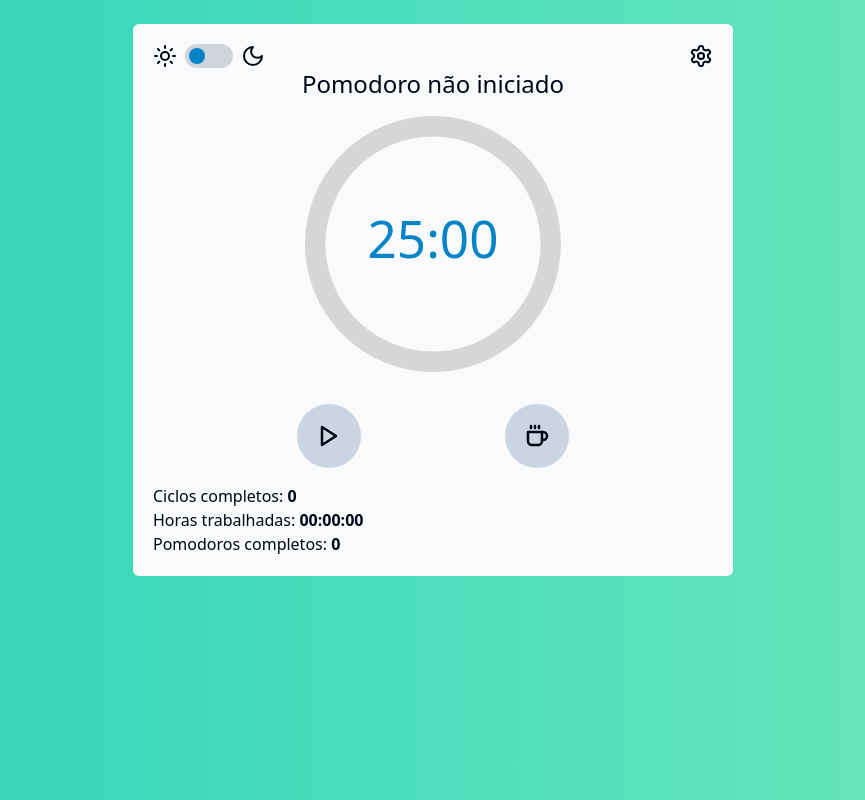
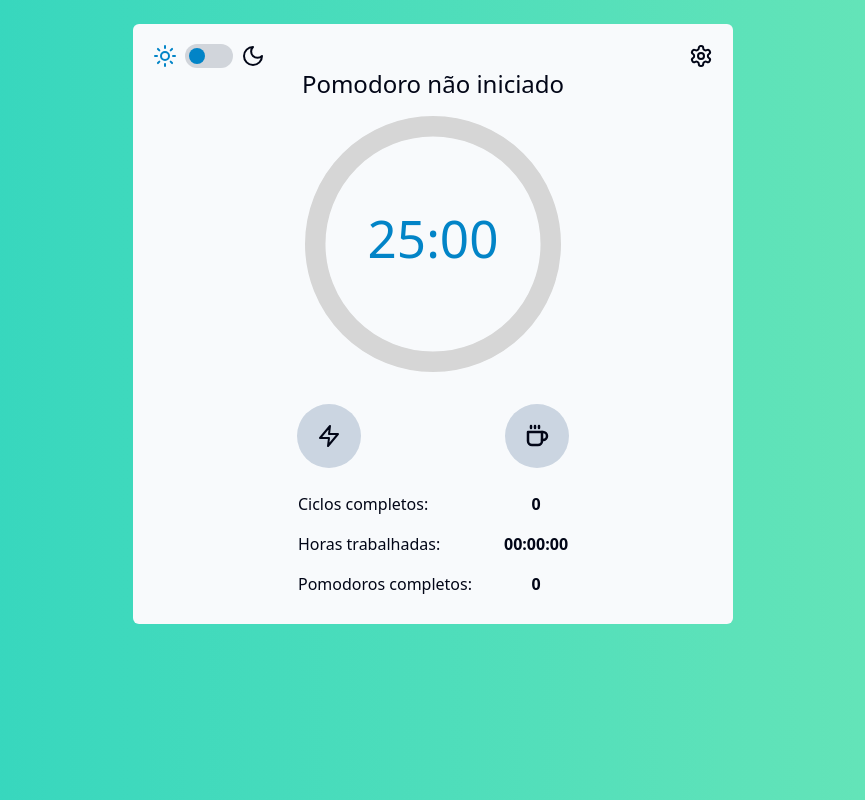
Before and after one commit to gabrielsantos7/Pomodoro-App, a React (Vite) app: page / in a window 1280 px wide. Shown: the whole page, without its empty margins (207-1072 px from the left). Built offline with nearby package versions, Linux system fonts and the light colour scheme.

Commit message:
✨ feat: Add some styles

```diff
--- a/src/components/pomodoro-timer.tsx
+++ b/src/components/pomodoro-timer.tsx
@@ -10,7 +10,7 @@ import { Button } from './button';
 import { TimerCard } from './timer';
 
 import { secondsToTime } from '../utils/seconds-to-time';
-import { Pause, Play, History, Settings, Coffee } from 'lucide-react';
+import { Pause, Play, History, Settings, Coffee, Zap } from 'lucide-react';
 import { ThemeToggler } from './theme-toggler';
 
 const bodyClassList = document.body.classList;
@@ -141,13 +141,19 @@ export function PomodoroTimer(props: PomodoroTimerProps) {
       <div className="flex items-center justify-evenly py-4">
         <Button
           icon={
-            working ? <History strokeWidth={2.5} /> : <Play strokeWidth={2.5} />
+            working ? <History strokeWidth={2.5} /> : <Zap strokeWidth={2} />
           }
           className={working ? 'bg-orange-400' : 'bg-teal-400'}
           onClick={configureWorking}
         />
         <Button
-          icon={<Coffee strokeWidth={2.5} />}
+          icon={
+            resting ? (
+              <History strokeWidth={2.5} />
+            ) : (
+              <Coffee strokeWidth={2.5} />
+            )
+          }
           className={working ? 'bg-orange-400' : 'bg-teal-400'}
           onClick={() => configureResting(false)}
         />
@@ -171,22 +177,24 @@ export function PomodoroTimer(props: PomodoroTimerProps) {
           Pausado
         </span>
       )}
-
-      <div className="text-left">
-        <p className="">
-          Ciclos completos: <span className="font-bold">{completedCycles}</span>
-        </p>
-        <p className="">
-          Horas trabalhadas:{' '}
-          <span className="font-bold">
-            {secondsToTime(fullWorkingTime, '00:')}
-          </span>
-        </p>
-        <p className="">
-          Pomodoros completos:{' '}
-          <span className="font-bold">{completedPomodoros}</span>
-        </p>
-      </div>
+      <table className="border-collapse mx-auto">
+        <tbody>
+          <tr className="hover:bg-slate-200 dark:hover:bg-slate-600">
+            <td className="px-4 py-2 text-left">Ciclos completos:</td>
+            <td className="px-4 py-2 font-bold">{completedCycles}</td>
+          </tr>
+          <tr className="hover:bg-slate-200 dark:hover:bg-slate-600">
+            <td className="px-4 py-2 text-left">Horas trabalhadas:</td>
+            <td className="px-4 py-2 font-bold">
+              {secondsToTime(fullWorkingTime, '00:')}
+            </td>
+          </tr>
+          <tr className="hover:bg-slate-200 dark:hover:bg-slate-600">
+            <td className="px-4 py-2 text-left">Pomodoros completos:</td>
+            <td className="px-4 py-2 font-bold">{completedPomodoros}</td>
+          </tr>
+        </tbody>
+      </table>
     </div>
   );
 }
--- a/src/components/theme-toggler.tsx
+++ b/src/components/theme-toggler.tsx
@@ -31,7 +31,8 @@ export function ThemeToggler(props: ThemeTogglerProps) {
 
   return (
     <div className="flex justify-center items-center gap-2">
-      <Sun />
+      <Sun color={theme === 'light' ? '#0284c7' : '#fff'} />
+
       <button
         className="w-12 h-6 rounded-full p-1 bg-gray-300 dark:bg-slate-700 relative
         transition-colors
@@ -47,7 +48,7 @@ export function ThemeToggler(props: ThemeTogglerProps) {
         ease-out`}
         />
       </button>
-      <Moon />
+      <Moon color={theme === 'dark' ? '#f43f5e' : '#020617'} />
     </div>
   );
 }
```
